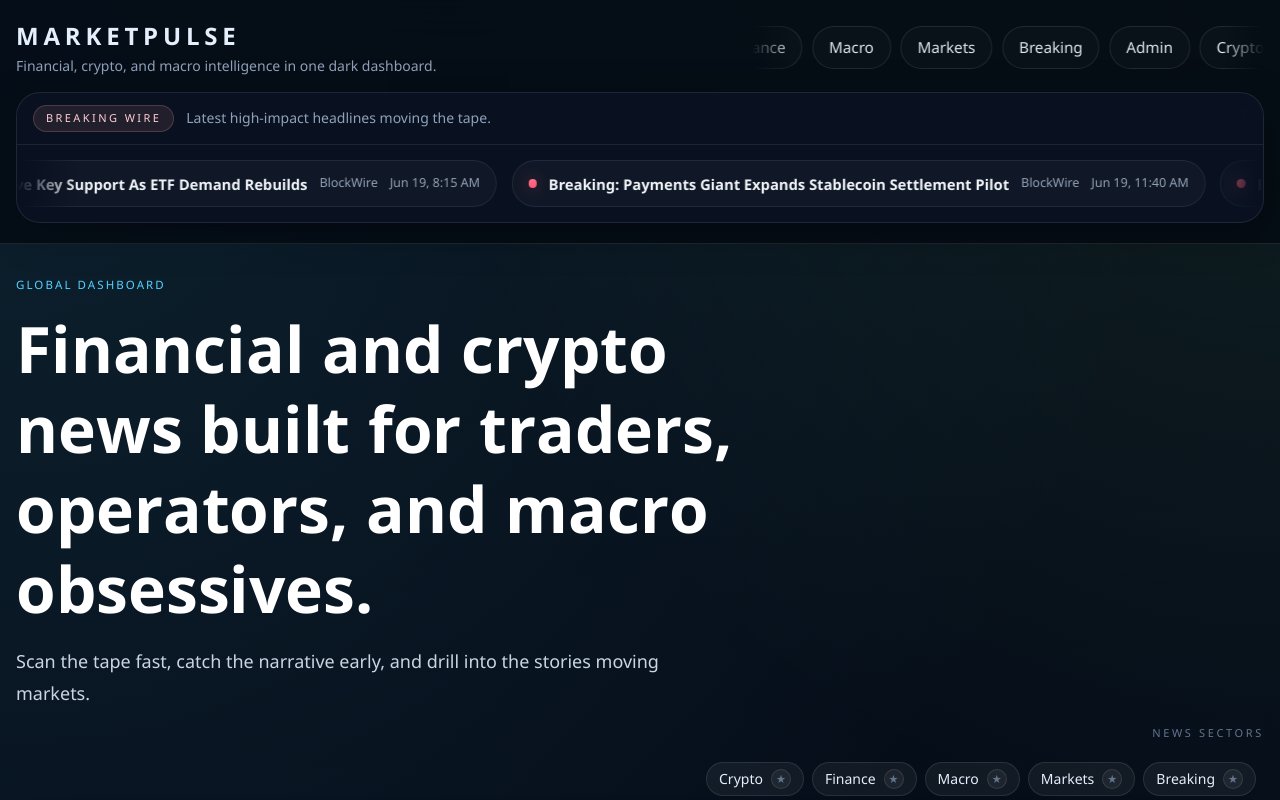
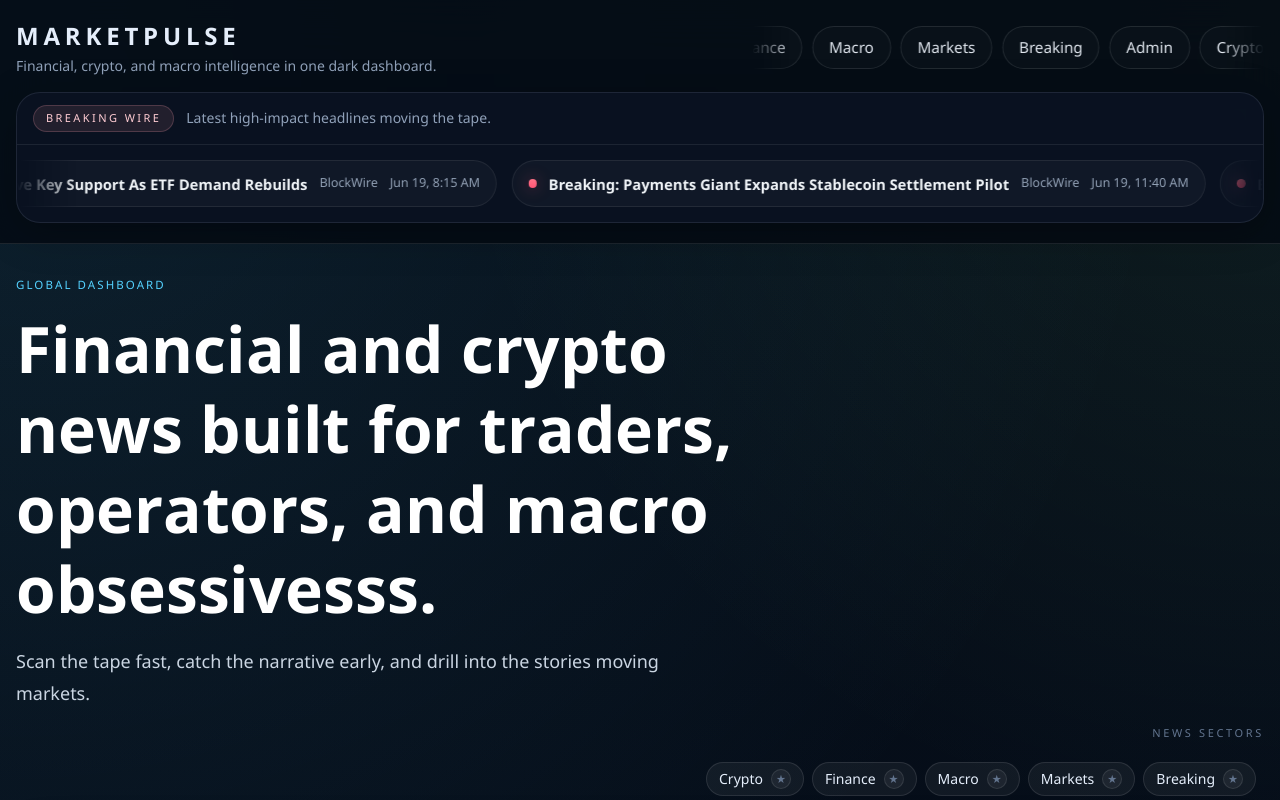
Before and after one commit to germannureev12-boop/marketpulse, a Next.js app: page / in a window 1280 px wide. Shown: the top 800 px of the page. Built offline with nearby package versions, Linux system fonts and the light colour scheme; no server answers; the database is empty.

Commit message:
Update page.tsx

```diff
--- a/app/page.tsx
+++ b/app/page.tsx
@@ -30,7 +30,7 @@ export default async function HomePage() {
       <section className="space-y-4">
         <p className="eyebrow">Global dashboard</p>
         <div className="min-w-0">
-          <AnimatedHeroTitle text="Financial and crypto news built for traders, operators, and macro obsessives." />
+          <AnimatedHeroTitle text="Financial and crypto news built for traders, operators, and macro obsessivesss." />
           <p className="mt-4 max-w-2xl text-lg leading-8 text-slate-300">
             Scan the tape fast, catch the narrative early, and drill into the stories moving markets.
           </p>
```
